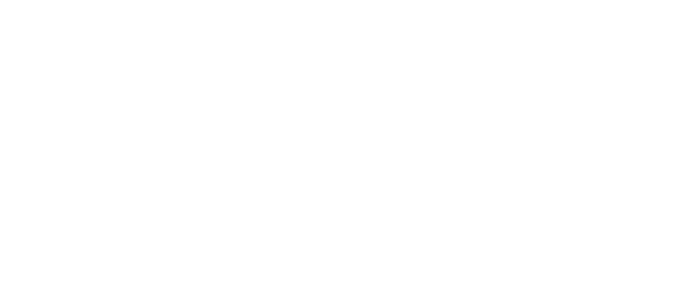
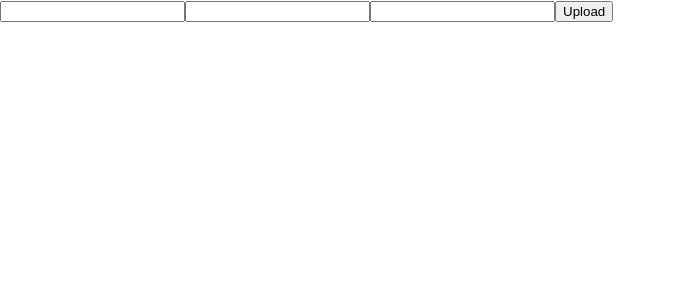
Before and after one commit to jjuuuunnii/login-socket-prac, a React (Create React App) app: page /profile in a window 1280 px wide. Before the commit this address had no page. Shown: the top 300 px of the page, without its empty margins (0-676 px from the left). Built offline with nearby package versions, Linux system fonts and the light colour scheme.

Commit message:
Feat: 무코버전: MoreInfoPageR까지 완료

```diff
--- a/src/App.js
+++ b/src/App.js
@@ -9,7 +9,7 @@ function App() {
         <Router>
             <Routes>
                 <Route path="/" element={<LoginPage />} />
-                <Route path="/userInfo" element={<MoreInfoPage />} />
+                <Route path="/profile" element={<MoreInfoPage />} />
                 <Route path="/chat" element={<ChatPage />} />
             </Routes>
         </Router>
--- a/src/ChatPage.js
+++ b/src/ChatPage.js
@@ -58,7 +58,7 @@ function ChatPage() {
     return (
         <div>
             <h2>Chat Test</h2>
-            Server URL: <input type="text" ref={serverUrlRef} defaultValue="http://localhost:8080/ws-connection" /><br />
+            Server URL: <input type="text" ref={serverUrlRef} defaultValue="http://localhost:8080/ws-check" /><br />
             Sender ID: <input type="text" ref={senderIdRef} defaultValue="1" /><br />
             Receiver ID: <input type="text" ref={receiverIdRef} defaultValue="2" /><br />
             Room ID: <input type="text" ref={roomIdRef} defaultValue="1001" /><br />
--- a/src/MoreInfoPage.js
+++ b/src/MoreInfoPage.js
@@ -1,70 +1,110 @@
+// import React, { useState } from 'react';
+// import { useNavigate } from 'react-router-dom';
+
+// function getCookie(name) {
+//     console.log("get accessToken")
+//   const value = "; " + document.cookie;
+//   const parts = value.split("; " + name + "=");
+//   if (parts.length === 2) {
+//     return decodeURIComponent(parts.pop().split(";").shift());
+//   }
+// }
+
+// function MoreInfoPage() {
+//     const [mbti, setMbti] = useState('');        // MBTI
+//     const [gender, setGender] = useState('');    // 성별
+//     const [nickname, setNickname] = useState('');// 닉네임
+//     const [face, setBirth] = useState(''); // 닮은꼴
+//     const [selfInfo, setProfileImage] = useState('');   // 자신에 대한 정보
+
+//     const navigate = useNavigate();
+
+//     const handleSubmit = async (e) => {
+//         e.preventDefault();
+
+//         const accessToken = getCookie("accessCookie");
+
+//         const response = await fetch('http://localhost:8080/api/v1/user/user-info', {
+//             method: 'POST',
+//             headers: {
+//                 'Content-Type': 'application/json',
+//                 'Authorization': accessToken
+//             },
+//             body: JSON.stringify({ mbti, gender, nickname, face, selfInfo })
+//         });
+
+//         if (response.ok) {
+//             navigate('/chat');
+//         } else {
+//             console.error("데이터 전송에 실패했습니다.");
+//         }
+//     };
+
+//     return (
+//         <div>
+//             <h2>추가 정보 입력</h2>
+//             <form onSubmit={handleSubmit}>
+//                 {/* 기존의 입력 필드들... */}
+//                 <label htmlFor="gender">성별:</label>
+//                 <input type="text" id="gender" name="gender" required value={gender} onChange={e => setGender(e.target.value)} />
+//                 <br />
+//                 <label htmlFor="nickname">닉네임:</label>
+//                 <input type="text" id="nickname" name="nickname" required value={nickname} onChange={e => setNickname(e.target.value)} />
+//                 <br />
+//                 <label htmlFor="birth"> 생일 :</label>
+//                 <input type="text" id="birth" name="birth" required value={face} onChange={e => setBirth(e.target.value)} />
+//                 <br />
+//                 <label htmlFor="profileImage">자신에 대한 정보:</label>
+//                 <input type="text" id="profileImage" name="profileImage" required value={selfInfo} onChange={e => setProfileImage(e.target.value)} />
+//                 <br />
+//                 <input type="submit" value="제출" />
+//             </form>
+//         </div>
+//     );
+// }
+
+
+// export default MoreInfoPage;
+
+
 import React, { useState } from 'react';
 import { useNavigate } from 'react-router-dom';
 
-function getCookie(name) {
-    console.log("get accessToken")
-  const value = "; " + document.cookie;
-  const parts = value.split("; " + name + "=");
-  if (parts.length === 2) {
-    return decodeURIComponent(parts.pop().split(";").shift());
-  }
-}
-
-function MoreInfoPage() {
-    const [mbti, setMbti] = useState('');        // MBTI
-    const [gender, setGender] = useState('');    // 성별
-    const [nickname, setNickname] = useState('');// 닉네임
-    const [face, setface] = useState(''); // 닮은꼴
-    const [selfInfo, setSelfInfo] = useState('');   // 자신에 대한 정보
-
+function ProfileForm() {
+    const [nickname, setNickname] = useState('');
+    const [birth, setBirth] = useState('');
+    const [gender, setGender] = useState('');
     const navigate = useNavigate();
 
     const handleSubmit = async (e) => {
         e.preventDefault();
 
-        const accessToken = getCookie("accessCookie");
+        try {
+            const response = await fetch('https://mooko-bucket.s3.ap-northeast-2.amazonaws.com/profile_img/default_img.png');
+            const blob = await response.blob();
+            const file = new File([blob], 'default_img.png', { type: 'image/png' });
 
-        const response = await fetch('http://localhost:8080/api/v1/users/additional', {
-            method: 'POST',
-            headers: {
-                'Content-Type': 'application/json',
-                'Authorization': accessToken
-            },
-            body: JSON.stringify({ mbti, gender, nickname, face, selfInfo })
-        });
+            const formData = new FormData();
+            formData.append('profileImage', file);
+            formData.append('nickname', nickname);
+            formData.append('birth', birth);
+            formData.append('gender', gender);
 
-        if (response.ok) {
-            navigate('/chat');
-        } else {
-            console.error("데이터 전송에 실패했습니다.");
+            navigate('/chat'); // 성공 시 채팅 페이지로 이동
+
+        } catch (error) {
+            console.error('업로드 중 오류 발생:', error);
         }
     };
 
     return (
-        <div>
-            <h2>추가 정보 입력</h2>
-            <form onSubmit={handleSubmit}>
-                {/* 기존의 입력 필드들... */}
-                <label htmlFor="gender">성별:</label>
-                <input type="text" id="gender" name="gender" required value={gender} onChange={e => setGender(e.target.value)} />
-                <br />
-                <label htmlFor="mbti">mbti:</label>
-                <input type="text" id="mbti" name="mbti" required value={mbti} onChange={e => setMbti(e.target.value)} />
-                <br />
-                <label htmlFor="nickname">닉네임:</label>
-                <input type="text" id="nickname" name="nickname" required value={nickname} onChange={e => setNickname(e.target.value)} />
-                <br />
-                <label htmlFor="face">닮은꼴:</label>
-                <input type="text" id="face" name="face" required value={face} onChange={e => setface(e.target.value)} />
-                <br />
-                <label htmlFor="selfInfo">자신에 대한 정보:</label>
-                <input type="text" id="selfInfo" name="selfInfo" required value={selfInfo} onChange={e => setSelfInfo(e.target.value)} />
-                <br />
-                <input type="submit" value="제출" />
-            </form>
-        </div>
+        <form onSubmit={handleSubmit}>
+            <input type="text" name="nickname" value={nickname} onChange={(e) => setNickname(e.target.value)} />
+            <input type="text" name="birth" value={birth} onChange={(e) => setBirth(e.target.value)} />
+            <input type="text" name="gender" value={gender} onChange={(e) => setGender(e.target.value)} />
+            <input type="submit" value="Upload" />
+        </form>
     );
 }
 
-
-export default MoreInfoPage;
+export default ProfileForm;
```
